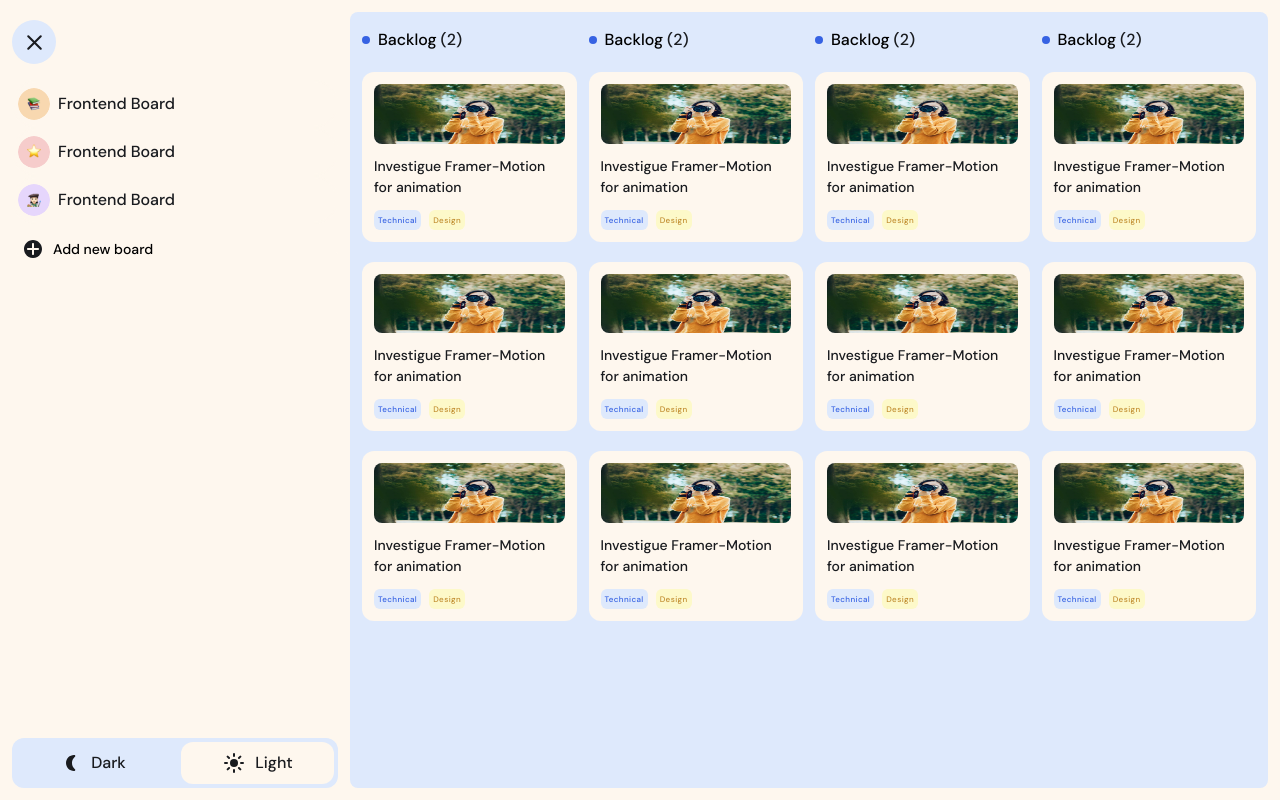
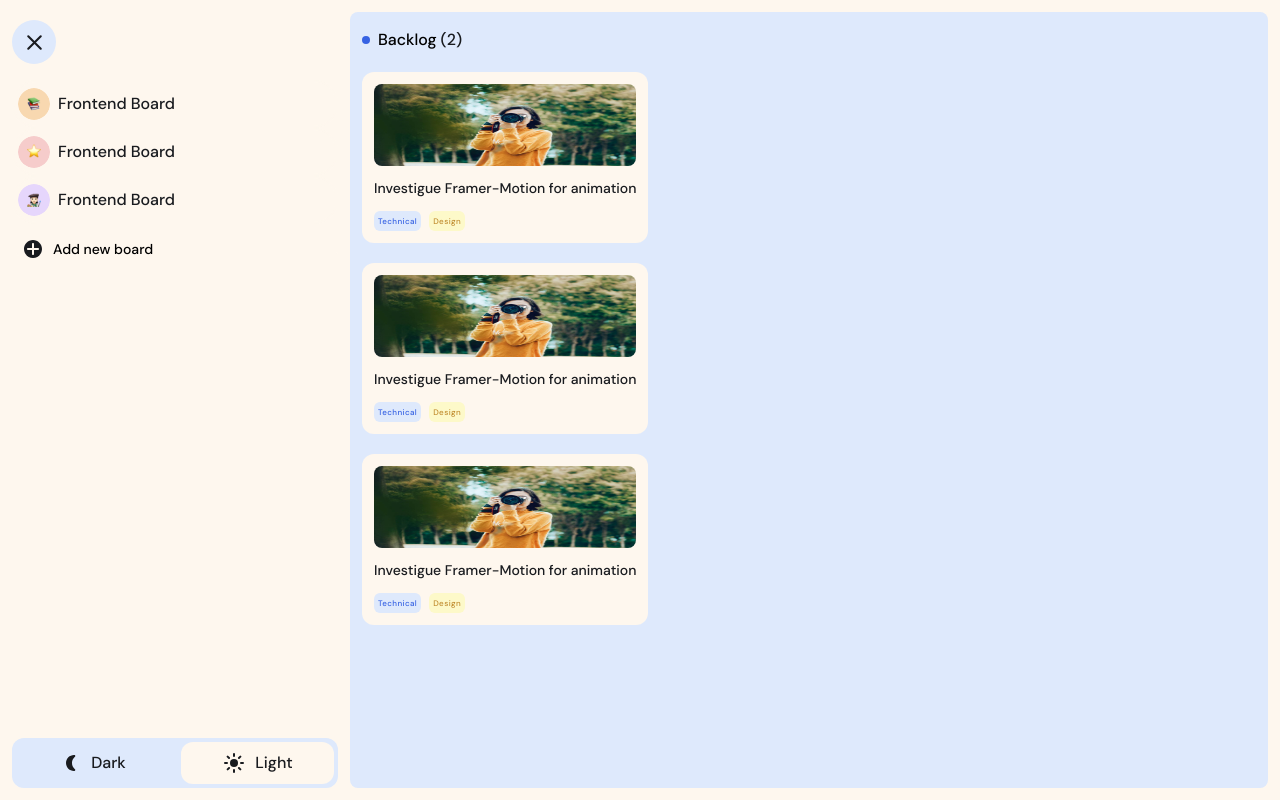
Before and after one commit to ferbbo/Task-manager-app, a Next.js app: page / in a window 1280 px wide. Built offline with nearby package versions, Linux system fonts and the light colour scheme.

Commit message:
fix: rendering SC

```diff
--- a/next.config.js
+++ b/next.config.js
@@ -1,6 +1,7 @@
 const path = require('path');
 
 module.exports = {
+  reactStrictMode: true,
   webpack: (config, { isServer }) => {
     config.resolve.alias['@'] = path.resolve(__dirname);
     return config;
--- /dev/null
+++ b/src/app/components/ClientWrapper.tsx
@@ -0,0 +1,26 @@
+'use client';
+
+import { useContext, useMemo } from "react";
+import cn from "classnames";
+
+import { CollapseContext } from "@/providers/CollapseProvider";
+
+export default function ClientWrapper({ children }) {
+  const [collapse] = useContext(CollapseContext);
+  const pageStyle = useMemo(
+    () => ({
+      width: `calc(100% - ${collapse ? "68px" : "350px"})`,
+    }),
+    [collapse]
+  );
+  console.log('ClientWrapper')
+  return (
+    <section className={cn("h-screen py-3 pr-3")} style={pageStyle}>
+      <div className='rounded-lg bg-purple-light min-w-[930] dark:bg-gray w-full h-full overflow-hidden'>
+        <div className='px-3 pt-4 min-w-[930] w-full flex gap-3'>
+          {children}
+        </div>
+      </div>
+    </section>
+  );
+}
--- a/src/app/components/Sidebar.tsx
+++ b/src/app/components/Sidebar.tsx
@@ -8,6 +8,7 @@ import { ThemeContext } from "@/providers/ThemeProvider";
 import IconSvg from "@/components/IconSvg";
 
 export default function Sidebar() {
+
   const [theme, handleTheme] = useContext(ThemeContext);
   const [collapse, setCollapse] = useContext(CollapseContext);
 
@@ -15,6 +16,7 @@ export default function Sidebar() {
     evt.preventDefault();
     setCollapse(!collapse);
   };
+
   return (
     <aside
       className={cn(
--- a/src/app/page.tsx
+++ b/src/app/page.tsx
@@ -1,29 +1,15 @@
-"use client";
-
-import { useContext, useMemo } from "react";
-import cn from "classnames";
-
-import { CollapseContext } from "@/providers/CollapseProvider";
+import ClientWrapper from "@/components/ClientWrapper";
 import TaskColumn from "@/components/TaskColumn";
 
 export default function Page() {
-  const [collapse] = useContext(CollapseContext);
-  const pageStyle = useMemo(
-    () => ({
-      width: `calc(100% - ${collapse ? "68px" : "350px"})`,
-    }),
-    [collapse]
-  );
+
   return (
-    <section className={cn("h-screen py-3 pr-3")} style={pageStyle}>
-      <div className='rounded-lg bg-purple-light min-w-[930] dark:bg-gray w-full h-full overflow-hidden'>
-        <div className=' px-3 pt-4 min-w-[930] w-full flex gap-3'>
-          <TaskColumn tasks={[1, 2, 3]} />
-          <TaskColumn tasks={[4, 5, 6]} />
-          <TaskColumn tasks={[7, 8, 9]} />
-          <TaskColumn tasks={[10, 11, 12]} />
-        </div>
-      </div>
-    </section>
+   <ClientWrapper>
+    <TaskColumn tasks={[
+        { id: 1, image: 'image1.jpg', title: 'Task 1' },
+        { id: 2, image: 'image2.jpg', title: 'Task 2' },
+        { id: 3, image: 'image3.jpg', title: 'Task 3' }
+      ]} type="backlog" />
+   </ClientWrapper>
   );
 }
```
